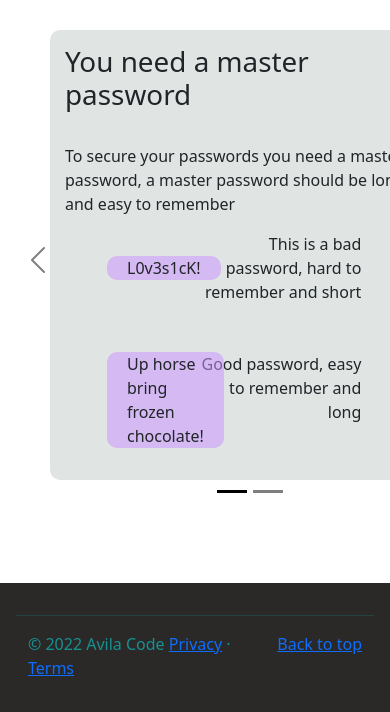
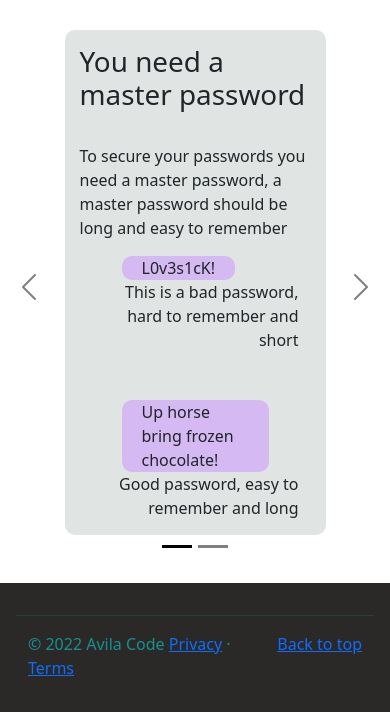
Before and after one commit to 1254raize/password_project, a Flask app: page /signup in a window 390 px wide; the page is wider, and only the part inside the window is pictured. Shown: the part 132-844 px from the top of that part. Run offline with Flask 2, Linux system fonts and the light colour scheme; some libraries are stand-ins or nearby versions.

```diff
--- a/static/css/styles.css
+++ b/static/css/styles.css
@@ -33,12 +33,20 @@ body {
     height: 450px;
 }
 
+@media screen and (max-width: 500px) {
+    .form-body {
+        width: 90%;
+        height: auto;
+    }
+}
+
 @media screen and (max-width: 768px) {
     .form-body {
         max-width: 400px;
-        min-width: 400px;
     }
 }
+
+
 
 .flashes {
     margin: 0;
@@ -131,3 +139,17 @@ body {
     top: 50%;
     transform: translateY(-50%);
 }
+
+.fa-circle-plus {
+    font-size: 3rem;
+    margin-bottom: 20px;
+    color: rgba(50, 61, 60, 0.658);
+}
+
+#new-pass {
+    margin-bottom: 20px;
+}
+
+.hide {
+    display: none;
+}
--- /dev/null
+++ b/static/js/index.js
@@ -0,0 +1,3 @@
+$("#new-pass-btn").click(function(){
+    $("#new-pass").slideToggle(1000)
+});
--- a/templates/footer.html
+++ b/templates/footer.html
@@ -17,9 +17,9 @@
 </div>
 
 
-
-
-<script src="https://cdn.jsdelivr.net/npm/bootstrap@5.1.3/dist/js/bootstrap.bundle.min.js" integrity="sha384-ka7Sk0Gln4gmtz2MlQnikT1wXgYsOg+OMhuP+IlRH9sENBO0LRn5q+8nbTov4+1p" crossorigin="anonymous"></script>
-
+<script src="https://cdn.jsdelivr.net/npm/bootstrap@5.1.3/dist/js/bootstrap.bundle.min.js"
+        integrity="sha384-ka7Sk0Gln4gmtz2MlQnikT1wXgYsOg+OMhuP+IlRH9sENBO0LRn5q+8nbTov4+1p"
+        crossorigin="anonymous"></script>
+<script src="{{ url_for('static', filename='/js/index.js') }}"></script>
 </body>
 </html>
--- a/templates/signup.html
+++ b/templates/signup.html
@@ -26,10 +26,10 @@
                 <p>To secure your passwords you need a master password, a master password should be long and easy to
                     remember</p>
                 <div class="row mx-auto">
-                    <div class="col-4 col-xs-6">
+                    <div class="col-md-4">
                         <div class="password-bubble vertical-center justify-content-center">L0v3s1cK!</div>
                     </div>
-                    <div class="col-6 col-xs-6 tip-text">
+                    <div class="col-md-6 tip-text">
                         This is a bad password, hard to remember and short
                     </div>
                     <div class="col">
@@ -39,13 +39,13 @@
                 <br>
                 <br>
                 <div class="row mx-auto">
-                    <div class="col-4 col-xs-6">
+                    <div class="col-md-4">
                         <div class="password-bubble vertical-center justify-content-center">Up horse bring frozen
                             chocolate!
                         </div>
 
                     </div>
-                    <div class="col-6 col-xs-6 tip-text">
+                    <div class="col-md-6 tip-text">
                         Good password, easy to remember and long
                     </div>
                     <div class="col">
```
Also changed, not shown: templates/header.html (+0 -11 lines), templates/userPasswords.html (+7 -4 lines). Lines whose indentation alone changed are shown as unchanged.
